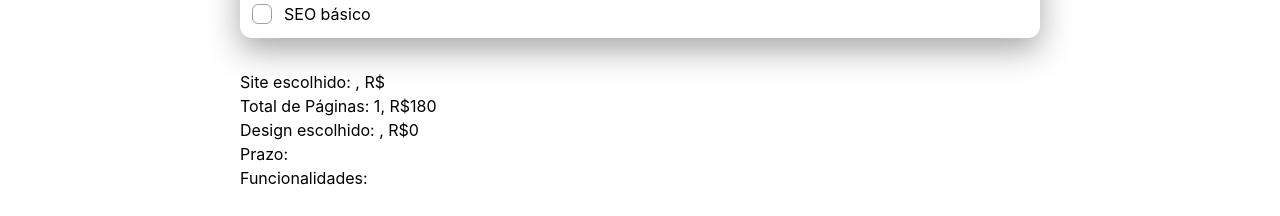
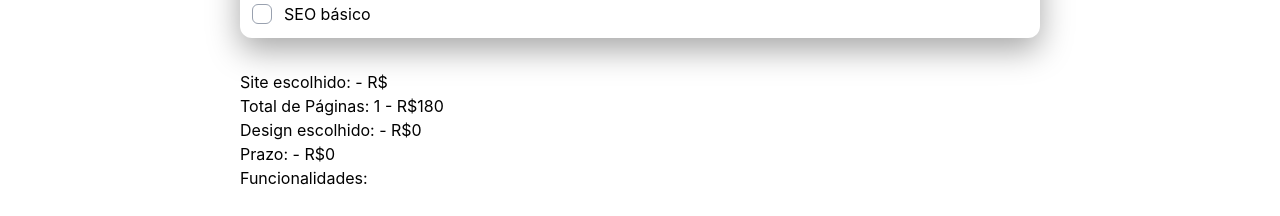
Before and after one commit to EvelynnBR/OrcaWeb, a React (Vite) app: page /orcamento in a window 1280 px wide. Shown: the part 605-821 px from the top of the page. Built offline with nearby package versions, Linux system fonts and the light colour scheme.

Commit message:
feat: adiciona gerenciamento de preço ao componente RadioPrazo e atualiza Estimate para exibir preço do prazo

```diff
--- a/src/components/Radio-prazo.tsx
+++ b/src/components/Radio-prazo.tsx
@@ -13,6 +13,7 @@ type Prazo = {
   iconSelected: string;
   value: string;
   label: string;
+  price: number;
 };
 
 type PrazoProps = {
@@ -25,23 +26,27 @@ const prazo: Prazo[] = [
     iconSelected: calendarSelected,
     value: "flexivel",
     label: "Flexível",
+    price: 200,
   },
   {
     icon: clock,
     iconSelected: clockSelected,
     value: "normal",
     label: "Normal",
+    price: 300,
   },
   {
     icon: flash,
     iconSelected: flashSelected,
     value: "urgente",
     label: "Urgente",
+    price: 500,
   },
 ];
 
 export default function RadioPrazo({ onChange }: PrazoProps) {
   const [selectedPrazo, setSelectedPrazo] = useState<string | null>(null);
+  const [_prazoPrice, setPrazoPrice] = useState<number>();
   return (
     <section className="grid md:flex gap-4 md:justify-between">
       {prazo.map((pra) => {
@@ -66,6 +71,7 @@ export default function RadioPrazo({ onChange }: PrazoProps) {
               checked={isSelected}
               onChange={() => {
                 setSelectedPrazo(pra.value);
+                setPrazoPrice(pra.price);
                 onChange(pra);
               }}
               className="absolute inset-0 opacity-0 lg:cursor-pointer"
--- a/src/pages/Estimate.tsx
+++ b/src/pages/Estimate.tsx
@@ -22,6 +22,8 @@ export default function Estimate() {
   const [designPrice, setDesignPrice] = useState<number>(0);
 
   const [prazo, setPrazo] = useState("");
+  const [prazoPrice, setPrazoPrice] = useState<number>(0);
+
   const [functionality, setFunctionality] = useState<CheckedItem[]>([]);
 
   function handleChange(item: CheckedItem, checked: boolean) {
@@ -74,6 +76,7 @@ export default function Estimate() {
             <RadioPrazo
               onChange={(prazo) => {
                 setPrazo(prazo.value);
+                setPrazoPrice(prazo.price);
               }}
             />
           </div>
@@ -103,15 +106,17 @@ export default function Estimate() {
       </Card>
       <div className="grid mt-8">
         <span>
-          Site escolhido: {siteType}, R${typePrice}
+          Site escolhido: {siteType} - R${typePrice}
         </span>
         <span>
-          Total de Páginas: {pages}, R${pagesPrice}
+          Total de Páginas: {pages} - R${pagesPrice}
         </span>
         <span>
-          Design escolhido: {design}, R${designPrice}
+          Design escolhido: {design} - R${designPrice}
         </span>
-        <span>Prazo: {prazo}</span>
+        <span>
+          Prazo: {prazo} - R${prazoPrice}
+        </span>
         <span>
           Funcionalidades:{" "}
           {functionality
```
